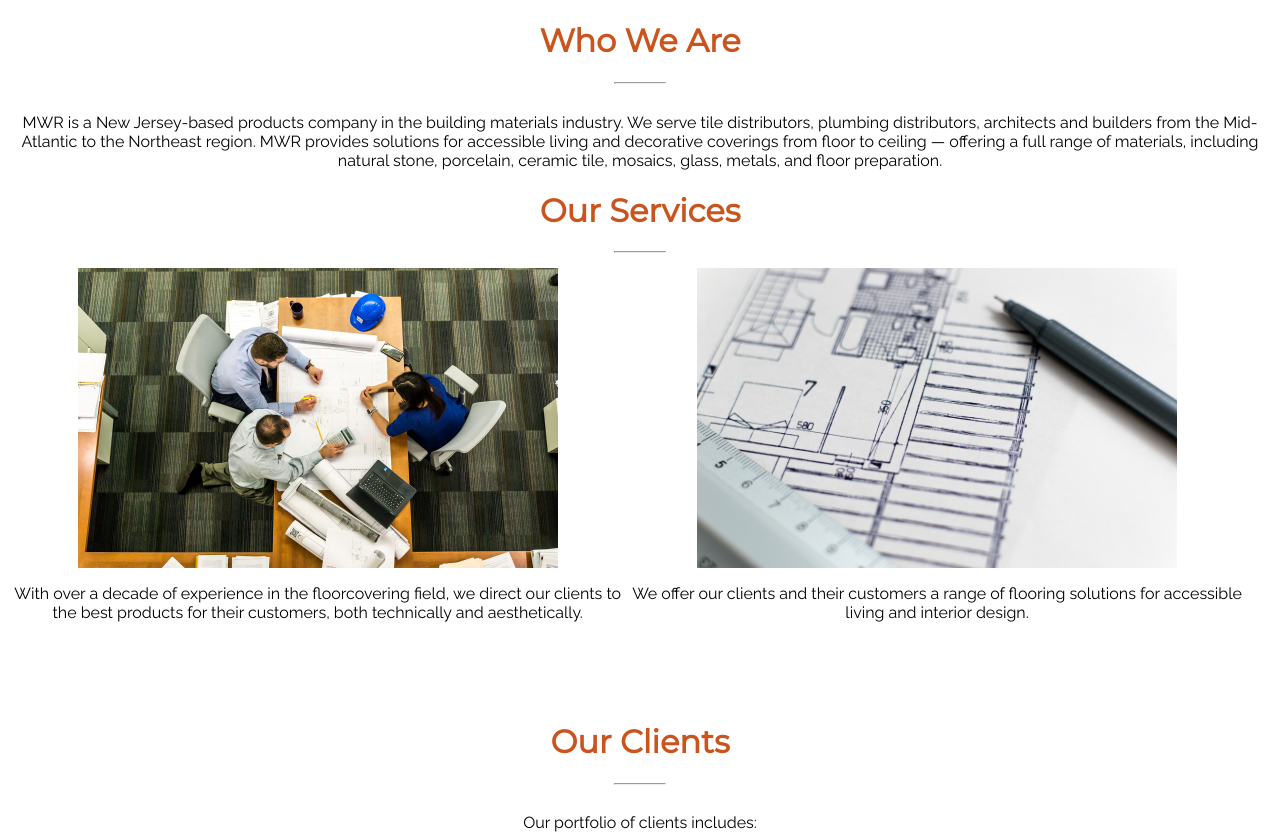
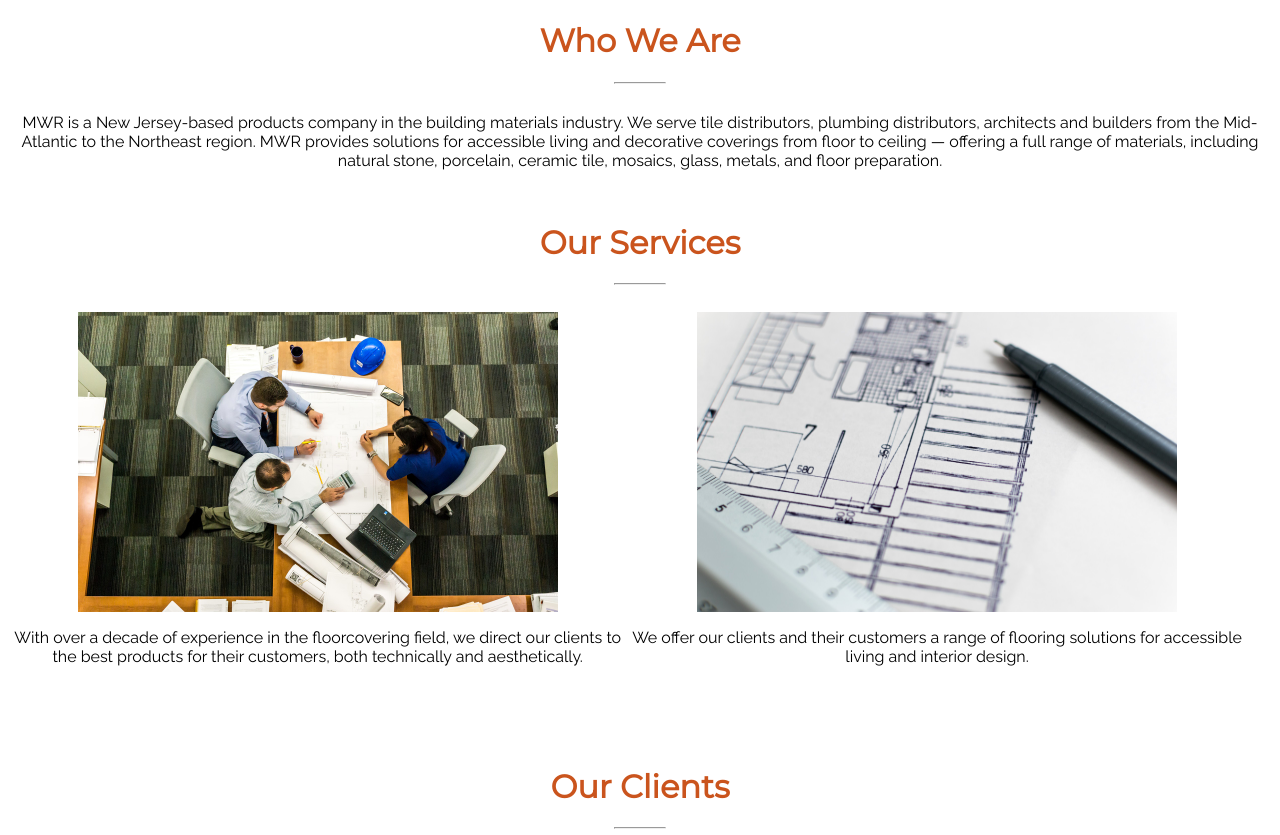
Before and after one commit to CrispyCB/MWR, a plain HTML site: page index.html in a window 1280 px wide. Shown: the top 835 px of the page. Drawn offline with Linux system fonts and the light colour scheme.

Commit message:
fixes spacing

```diff
--- a/style.css
+++ b/style.css
@@ -49,7 +49,10 @@ ul {
     display: inline-block;
     padding-top: .5%;
 }
-#about-text, #contact-text, #portfolio-text {
+#about-text {
+    padding-bottom: 2.5%;
+}
+#about-text, #contact-text, #portfolio-text, #service-container {
     padding-top: 1%;
 }
 #gltile {
```
